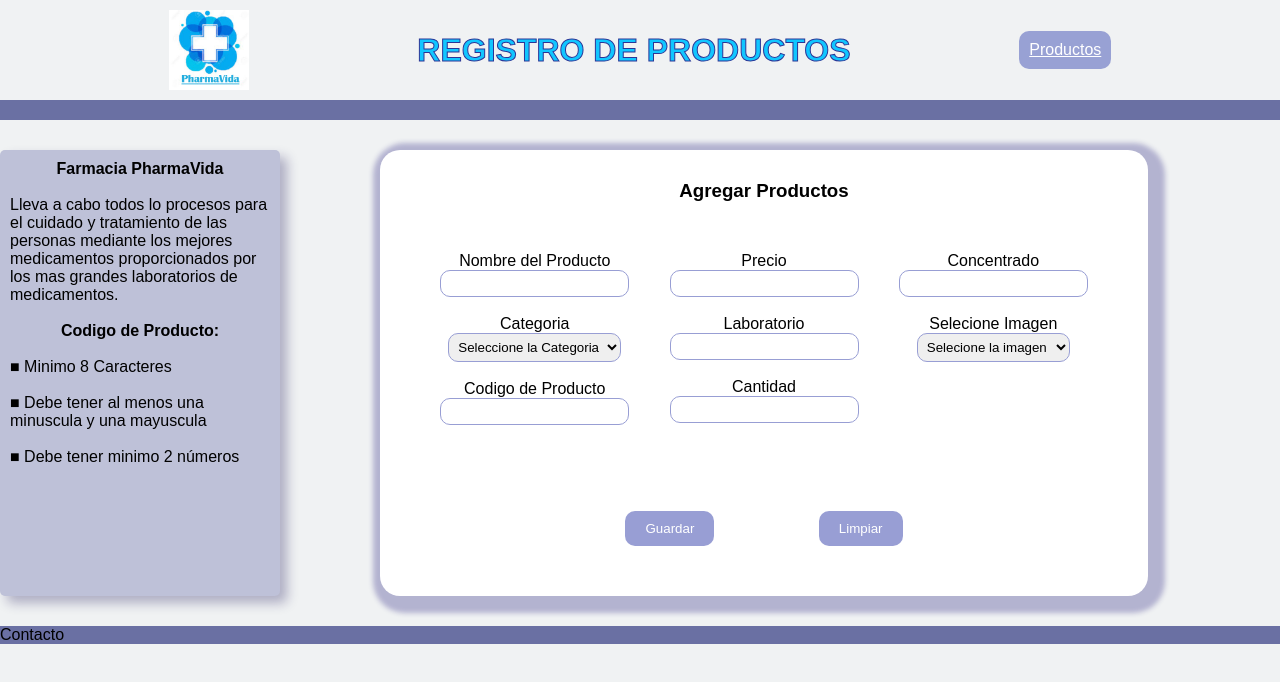
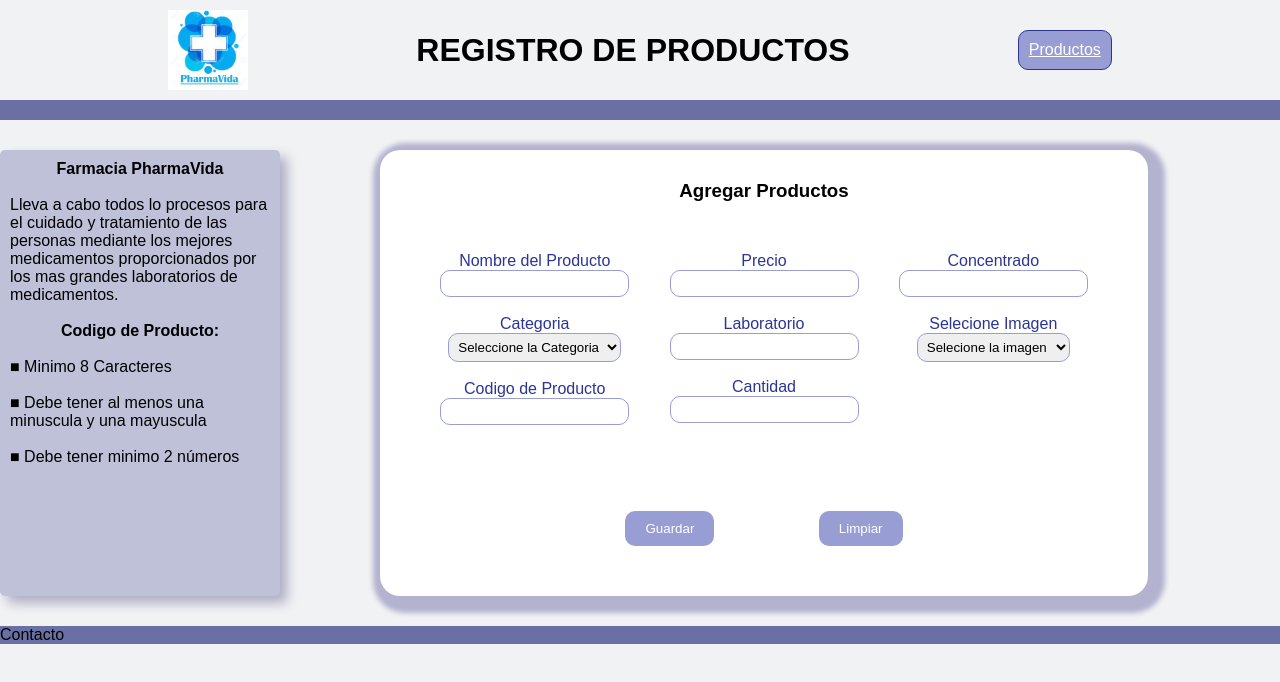
Before and after one commit to JoseRodriguez1405/PharmaVida, a plain HTML site: page html/register.html in a window 1280 px wide. Drawn offline with Linux system fonts and the light colour scheme.

Commit message:
20-05-2024

```diff
--- a/css/productos.css
+++ b/css/productos.css
@@ -18,8 +18,7 @@
     margin: 10px;
 }
 .txt_azul{
-    -webkit-text-stroke: 1px #2b3596;
-    color: #11C6FF;
+    color: black;
 }
 .barra{
     height: 20px;
--- a/css/register.css
+++ b/css/register.css
@@ -18,8 +18,8 @@
     margin: 10px;
 }
 .txt_azul{
-    -webkit-text-stroke: 1px #2b3596;
-    color: #11C6FF;
+    /*-webkit-text-stroke: 1px #2b3596;*/
+    color: black;
 }
 .barra{
     height: 20px;
@@ -30,9 +30,10 @@
     align-content: center;
     border-radius: 10px;
     padding: 10px;
-    background-color: #98a1d4;
+    background-color: #989ed4;
     color: white;
     margin: 10px;
+    border: 1px solid #2b3596;
 }
 .caja2{
     text-align: center;
@@ -45,7 +46,7 @@
 
 }
 .texto_regis{
-    color: black;
+    color: #2b3596;
 }
 .texto_indica{
     color: black;
--- a/html/register.html
+++ b/html/register.html
@@ -13,7 +13,9 @@
     <header class="caja1">
         <img src="../img/logo_PharmaVida.jpg" alt="" class="logo">
         <h1 class="txt_azul">REGISTRO DE PRODUCTOS</h1>
-        <p><a href="" class="nav_produc">Productos</a></p>
+        <nav>
+            <a href="" class="nav_produc">Productos</a>
+        </nav>
     </header>
     <p class="barra"></p>
     <main class="caja_padre">
```
Also changed, not shown: html/productos.html (+12 -4 lines).
